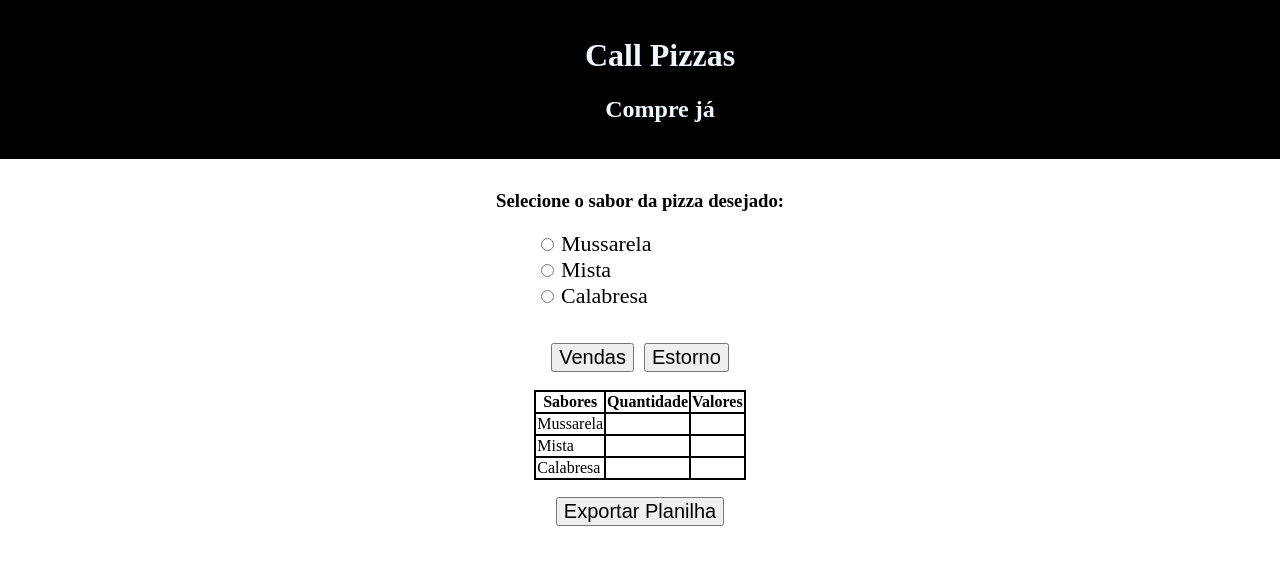
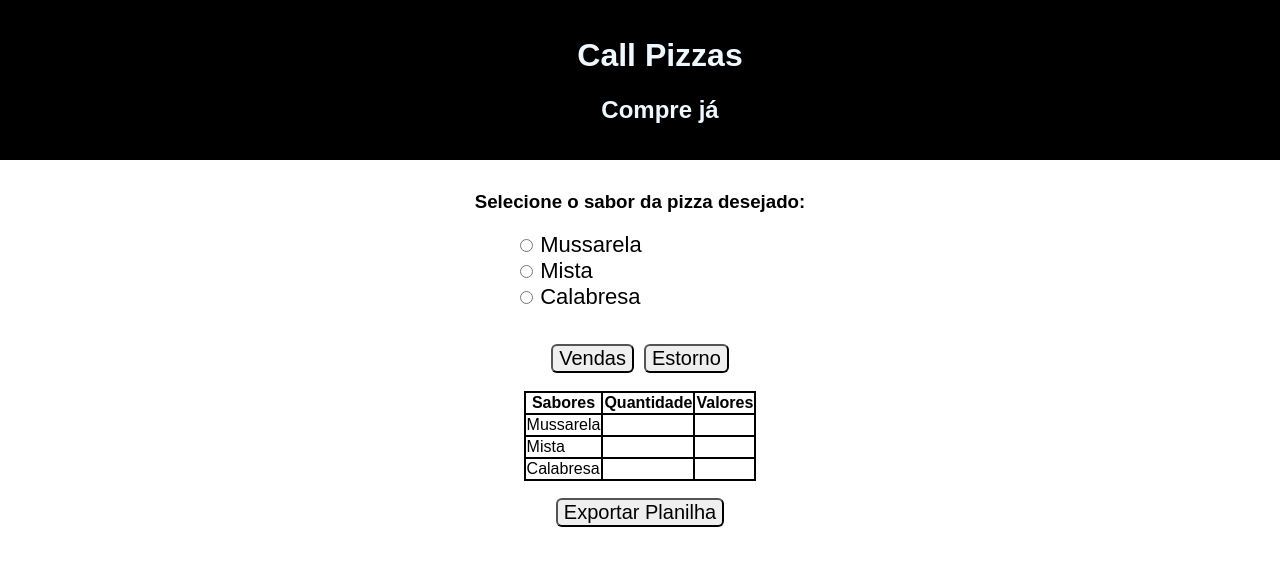
Before and after one commit to michaelfsnts/portfolio, a plain HTML site: page projetoPizza/index.html in a window 1280 px wide. Drawn offline with Linux system fonts and the light colour scheme.

Commit message:
Update style.css

```diff
--- a/projetoPizza/style.css
+++ b/projetoPizza/style.css
@@ -9,6 +9,7 @@ header{
     background-color: black;
     color: aliceblue;
     text-align: center;
+    font-family: sans-serif;
 }
 
 header ul li{
@@ -17,6 +18,7 @@ header ul li{
 
 section form ul li {
     list-style: none;
+    font-family: Arial, Helvetica, sans-serif;
 }
 
 section form ul li label{
@@ -24,6 +26,7 @@ section form ul li label{
 }
 
 section{
+    font-family: sans-serif;
     margin-top: 1%;
     display: flex;
     justify-content: center;
@@ -33,6 +36,12 @@ section{
 section button{
     margin: 5px;
     font-size: 20px;
+    border-radius: 6px;
+    transition: transform 0.5s;
+}
+
+section button:hover{
+    transform:  scale(1.05);
 }
 
 table, th, td{
```
